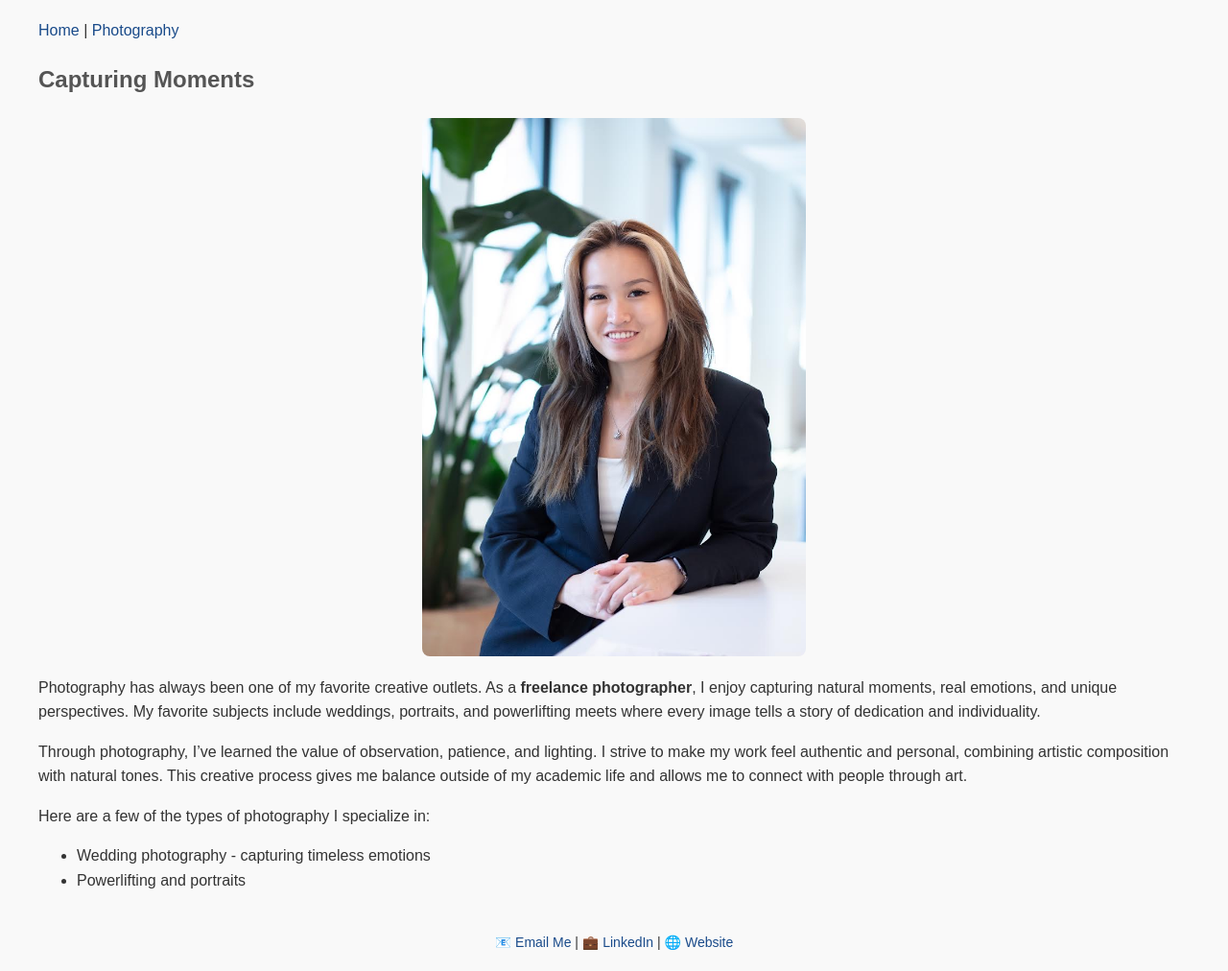
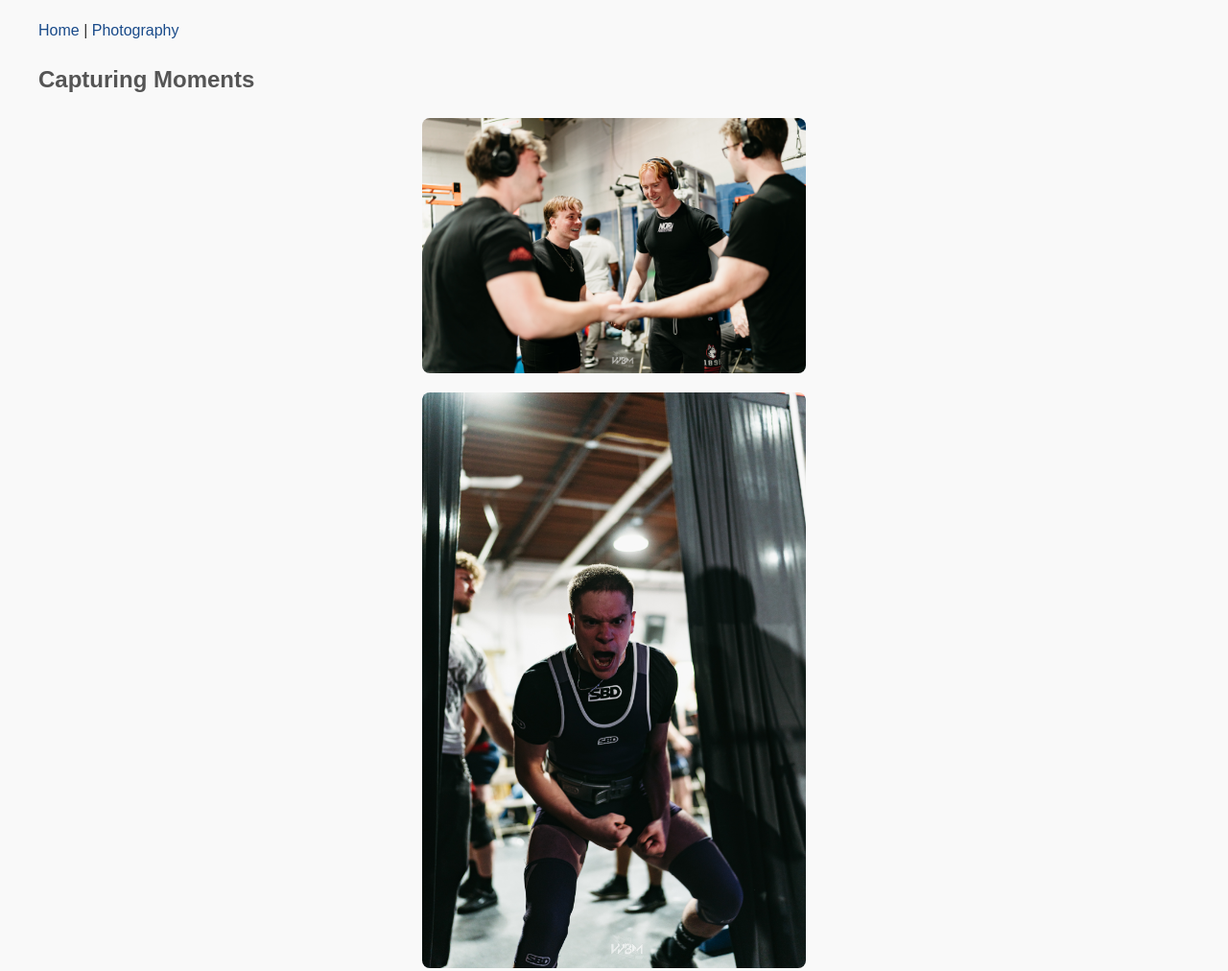
Before and after one commit to zhuwendy2/Wendy-Website, a plain HTML site: page test.html in a window 1280 px wide. Shown: the part 94-1106 px from the top of the page at 96% size. Drawn offline with Linux system fonts and the light colour scheme.

Commit message:
Replace images and update photography content
Updated images and content in the photography section.

```diff
--- a/test.html
+++ b/test.html
@@ -19,7 +19,9 @@
     <main>
         <section>
             <h2>Capturing Moments</h2>
-            <img src="IMG_2471.JPG" alt="Photography sample" class="photo-img" width="400">
+            <img src="Scary Strong-16.jpg" alt="Wendy Zhu" class="profile-img" width="400">
+            <img src="Scary Strong-18.jpg" alt="Wendy Zhu" class="profile-img" width="400">
+            <img src="Scary Strong-19.jpg" alt="Wendy Zhu" class="profile-img" width="400">
 
             <p>Photography has always been one of my favorite creative outlets. As a <strong>freelance photographer</strong>, I enjoy capturing natural moments, real emotions, and unique perspectives. My favorite subjects include weddings, portraits, and powerlifting meets where every image tells a story of dedication and individuality.</p>
 
```
